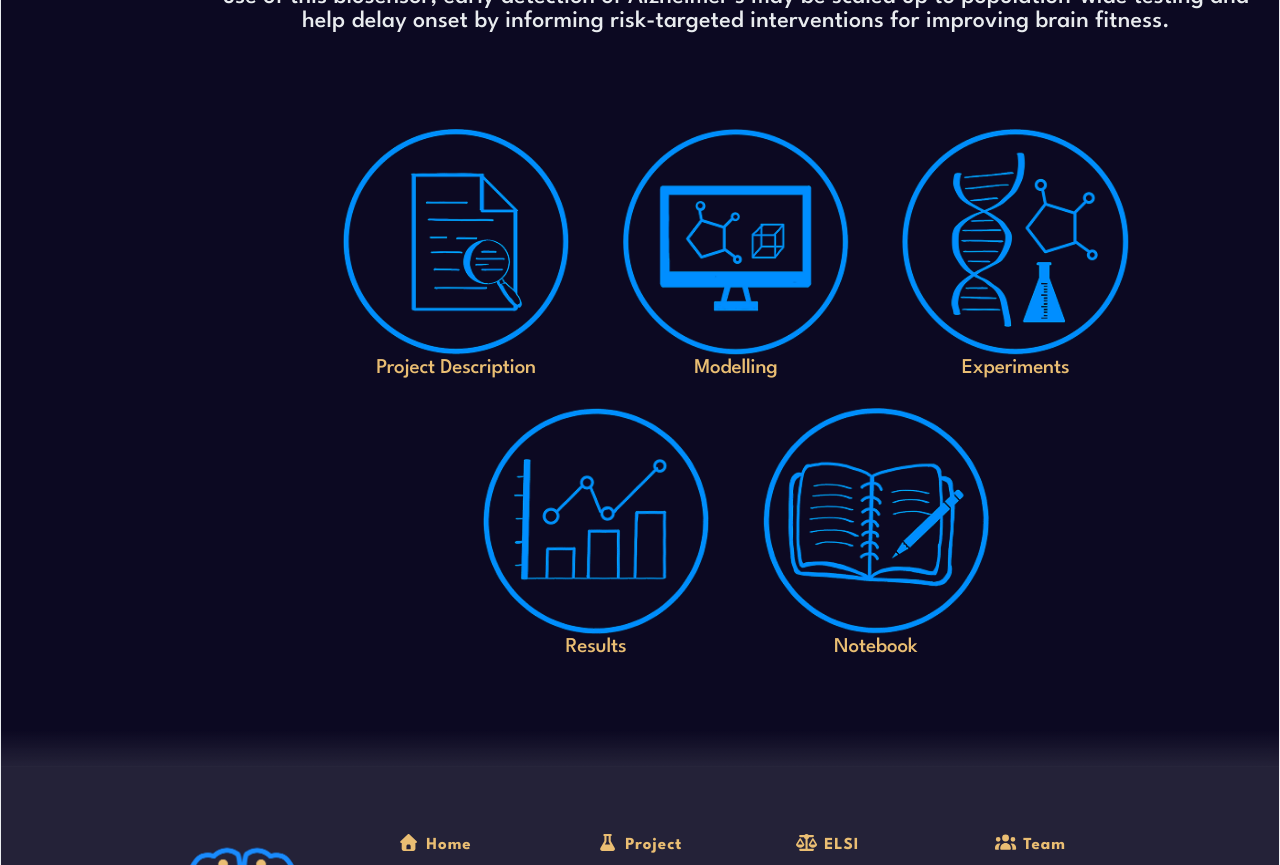
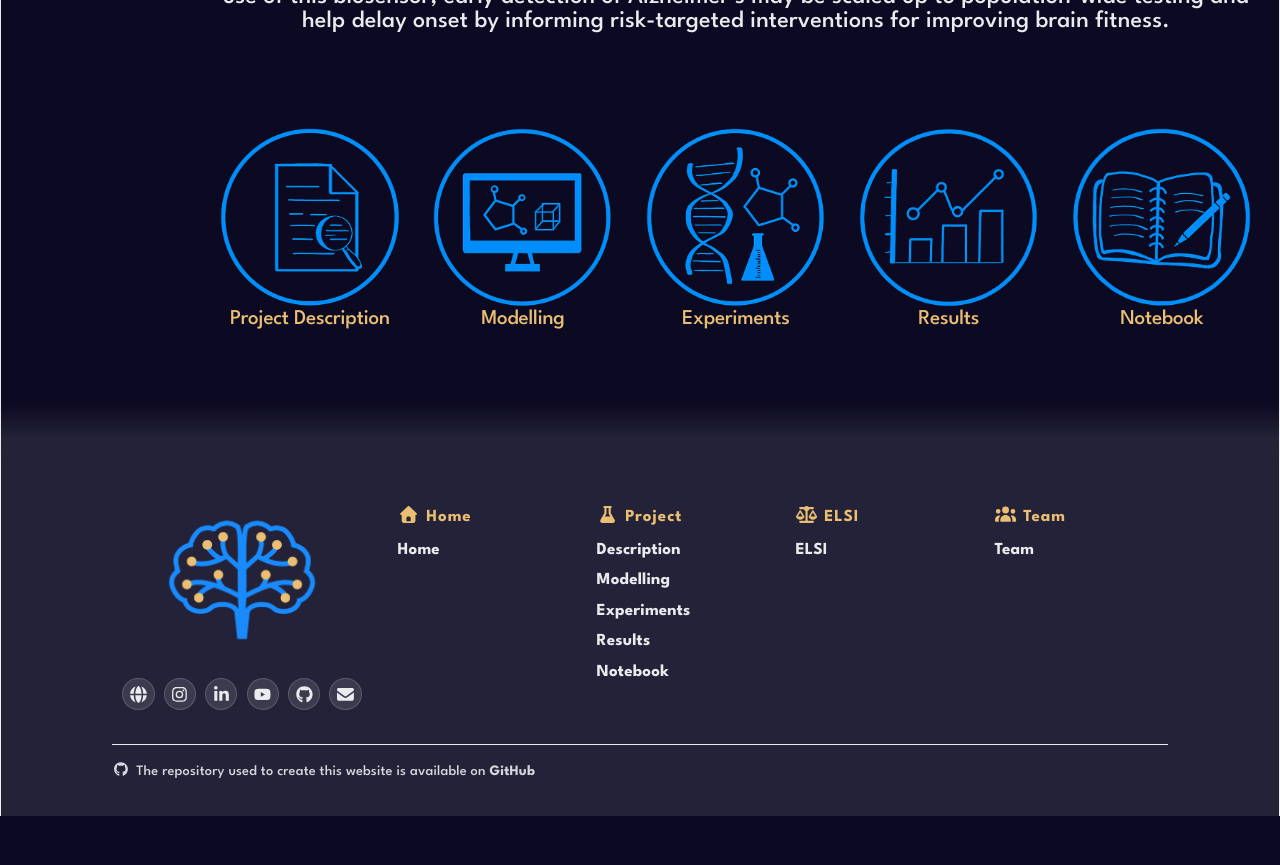
Before and after one commit to UCalgary-BIOMOD/UCalgary-BIOMOD-2026-Wiki, a React (Vite) app in the folder biomod-wiki/: page /project in a window 1280 px wide. Shown: the part 720-1585 px from the top of the page. After the commit the page ends 1536 px from the top, so only its background shows below. Built offline with nearby package versions, Linux system fonts and the light colour scheme.

Commit message:
style: update description, abstract, and home page layouts
Removed the references main heading from the Description page. Adjusted the Abstract page links to display in a single row on desktop. Added the missing page link to the homepage.

```diff
--- a/biomod-wiki/src/Components/LinkGrid.module.css
+++ b/biomod-wiki/src/Components/LinkGrid.module.css
@@ -5,7 +5,7 @@
 */
 
 .linkGrid {
-    --gap: 5%;
+    --gap: 2rem;
     --cols: var(--columns, 4);
 
     display: flex;
@@ -13,13 +13,19 @@
     justify-content: center;
     align-items: flex-start;
     gap: var(--space-md) var(--gap);
-    width: 100%;
+    width: min(
+        100%,
+        calc(var(--cols) * var(--tile-max, 13.5rem) + (var(--cols) - 1) * 2rem)
+    );
+    margin-inline: auto;
 }
 
 .item {
-    flex: 0 0 calc((100% - (var(--cols) - 1) * var(--gap)) / var(--cols));
+    flex: 0 0 min(
+        calc((100% - (var(--cols) - 1) * var(--gap)) / var(--cols)),
+        var(--tile-max, 100%)
+    );
     min-width: 0;
-    max-width: var(--tile-max, none);
 }
 
 .item a {
@@ -36,6 +42,6 @@
 @media (max-width: 600px) {
     .linkGrid {
         --cols: var(--columns-small, 2);
-        --gap: 4%;
+        --gap: 1rem;
     }
 }
--- a/biomod-wiki/src/features/description/Description.jsx
+++ b/biomod-wiki/src/features/description/Description.jsx
@@ -123,7 +123,6 @@ export default function Description() {
             title: "References",
             render: () => (
                 <ViewportSection center>
-                    <Heading caption = "REFERENCES" />
                     <ReferencesViewer
                         references={content.references}
                     />
--- a/biomod-wiki/src/features/home/Home.jsx
+++ b/biomod-wiki/src/features/home/Home.jsx
@@ -287,11 +287,14 @@ export default function Home() {
                 <>
                     <ViewportSection center>
                         <LinkGrid
+                            columns = {5}
+                            tileMax = "13.5rem"
                             items = {[
-                                {to: "/project", img: "./images/project-button.png", label: "Project"},
+                                {to: "/description", img: "./images/description-button.png", alt: "Description", label: "Project Description"},
+                                {to: "/modelling", img: "./images/modelling-button.png", label: "Modelling"},
+                                {to: "/experiments", img: "./images/project-button.png", label: "Experiments"},
+                                {to: "/results", img: "./images/results-button.png", label: "Results"},
                                 {to: "/notebook", img: "./images/notebook-button.png", label: "Notebook"},
-                                {to: "/results", img: "./images/results-button.png", label: "Results"},
-                                {to: "/elsi", img: "./images/elsi-button.png", label: "ELSI"},
                             ]}
                         />
                     </ViewportSection>
--- a/biomod-wiki/src/features/project/Project.jsx
+++ b/biomod-wiki/src/features/project/Project.jsx
@@ -32,7 +32,7 @@ export default function Project() {
                 <>
                     <ViewportSection center>
                         <LinkGrid
-                            columns = {3}
+                            columns = {5}
                             tileMax = "13.5rem"
                             items = {[
                                 {to: "/description", img: "./images/description-button.png", alt: "Description", label: "Project Description"},
@@ -43,7 +43,6 @@ export default function Project() {
                             ]}
                         />
                     </ViewportSection>
-
                 </>
             )
         }
```
